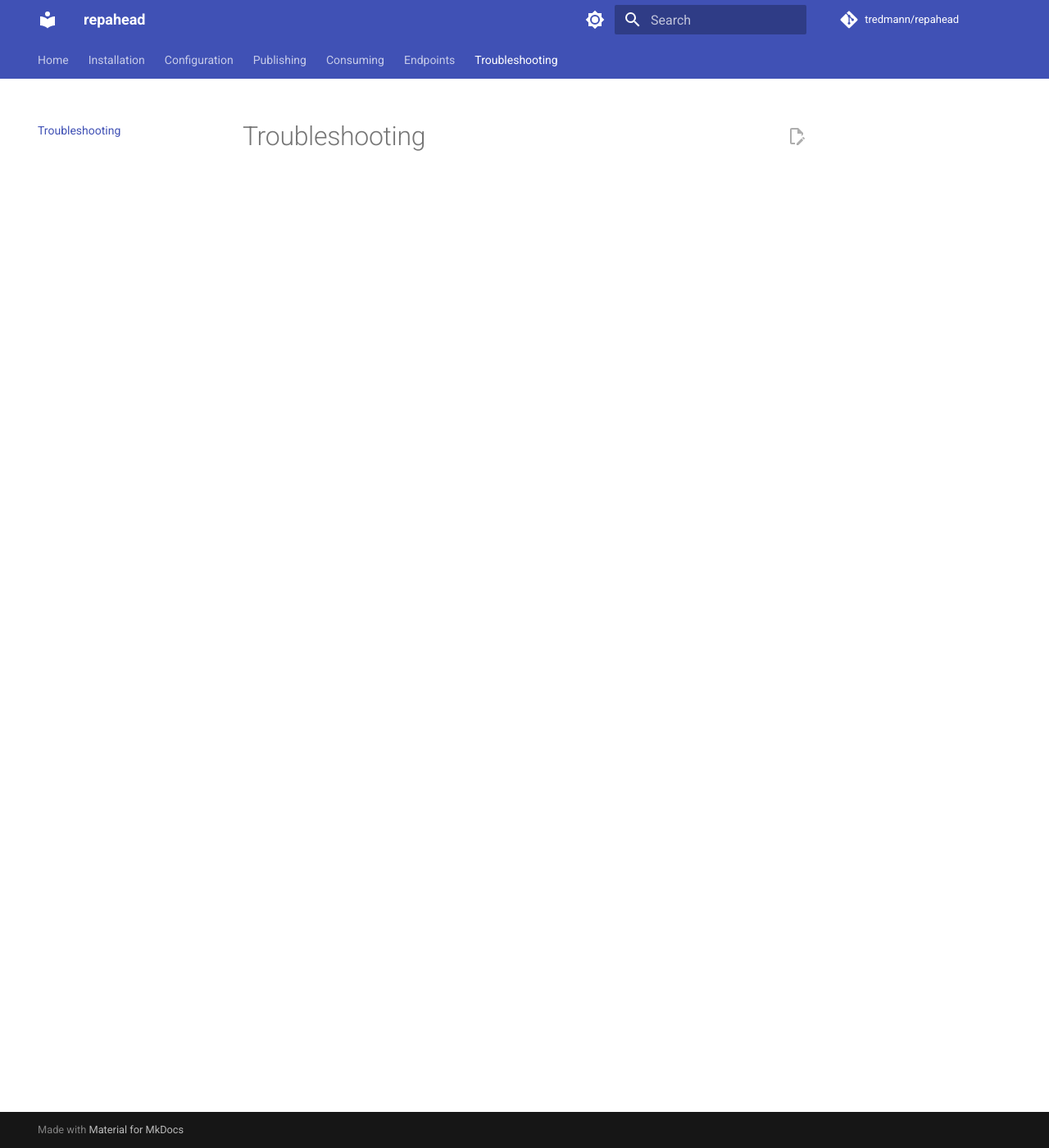
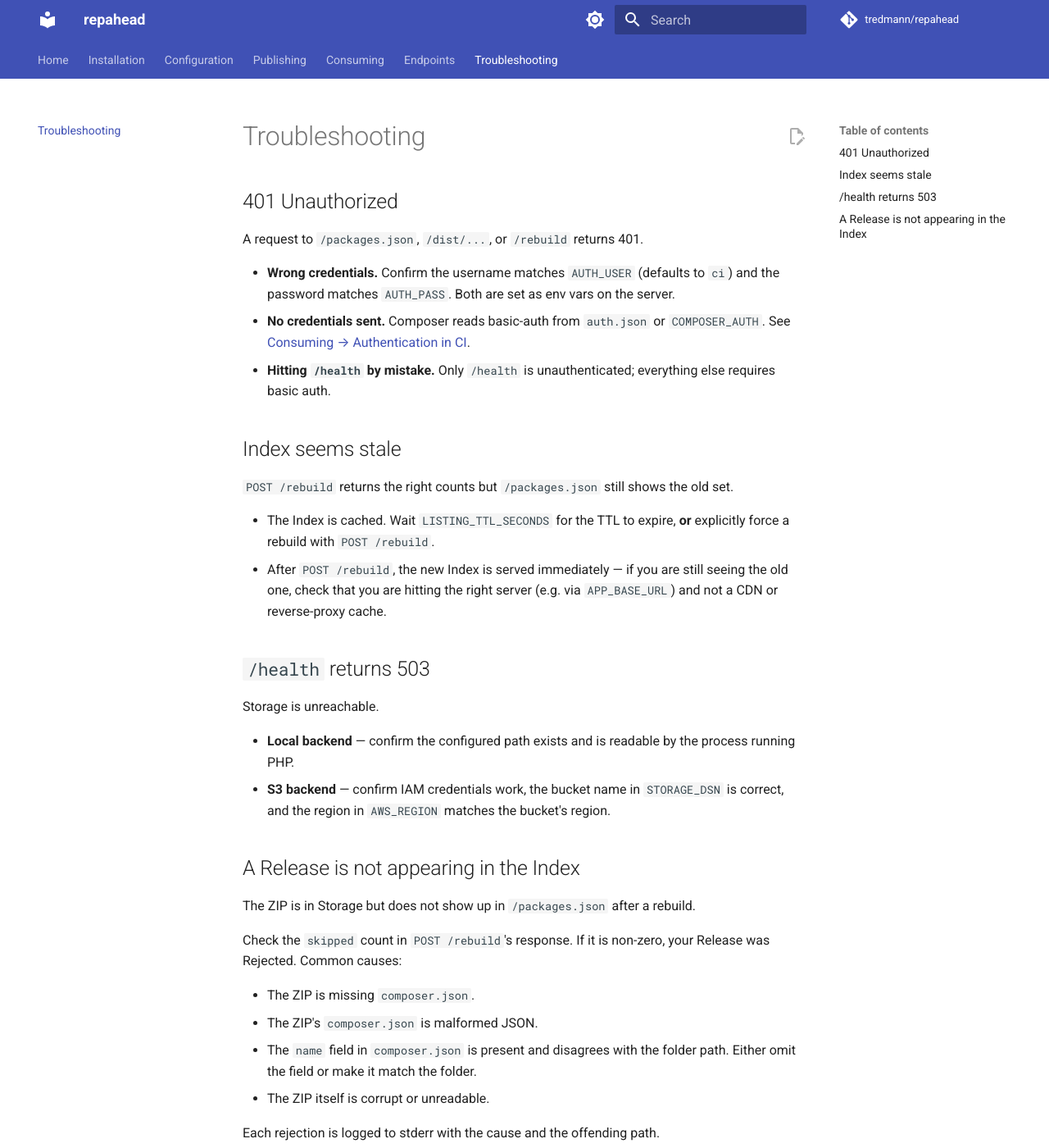
Before and after one commit to Jared87/repahead, an MkDocs documentation site: the page built from docs/troubleshooting.md, in a window 1280 px wide and 1400 px high. Shown: the whole window at 82% size. Built offline with MkDocs 1.6.1 and Material for MkDocs 9.7.7, drawn with Linux system fonts in a browser that asks for light colours; comment, search, counter and statistics services are not loaded.

Commit message:
Write troubleshooting page
Co-Authored-By: Claude Sonnet 4.6 <noreply@anthropic.com>

```diff
--- a/docs/troubleshooting.md
+++ b/docs/troubleshooting.md
@@ -1 +1,36 @@
 # Troubleshooting
+
+## 401 Unauthorized
+
+A request to `/packages.json`, `/dist/...`, or `/rebuild` returns 401.
+
+- **Wrong credentials.** Confirm the username matches `AUTH_USER` (defaults to `ci`) and the password matches `AUTH_PASS`. Both are set as env vars on the server.
+- **No credentials sent.** Composer reads basic-auth from `auth.json` or `COMPOSER_AUTH`. See [Consuming → Authentication in CI](consuming.md#authentication-in-ci).
+- **Hitting `/health` by mistake.** Only `/health` is unauthenticated; everything else requires basic auth.
+
+## Index seems stale
+
+`POST /rebuild` returns the right counts but `/packages.json` still shows the old set.
+
+- The Index is cached. Wait `LISTING_TTL_SECONDS` for the TTL to expire, **or** explicitly force a rebuild with `POST /rebuild`.
+- After `POST /rebuild`, the new Index is served immediately — if you are still seeing the old one, check that you are hitting the right server (e.g. via `APP_BASE_URL`) and not a CDN or reverse-proxy cache.
+
+## `/health` returns 503
+
+Storage is unreachable.
+
+- **Local backend** — confirm the configured path exists and is readable by the process running PHP.
+- **S3 backend** — confirm IAM credentials work, the bucket name in `STORAGE_DSN` is correct, and the region in `AWS_REGION` matches the bucket's region.
+
+## A Release is not appearing in the Index
+
+The ZIP is in Storage but does not show up in `/packages.json` after a rebuild.
+
+Check the `skipped` count in `POST /rebuild`'s response. If it is non-zero, your Release was Rejected. Common causes:
+
+- The ZIP is missing `composer.json`.
+- The ZIP's `composer.json` is malformed JSON.
+- The `name` field in `composer.json` is present and disagrees with the folder path. Either omit the field or make it match the folder.
+- The ZIP itself is corrupt or unreadable.
+
+Each rejection is logged to stderr with the cause and the offending path.
```
